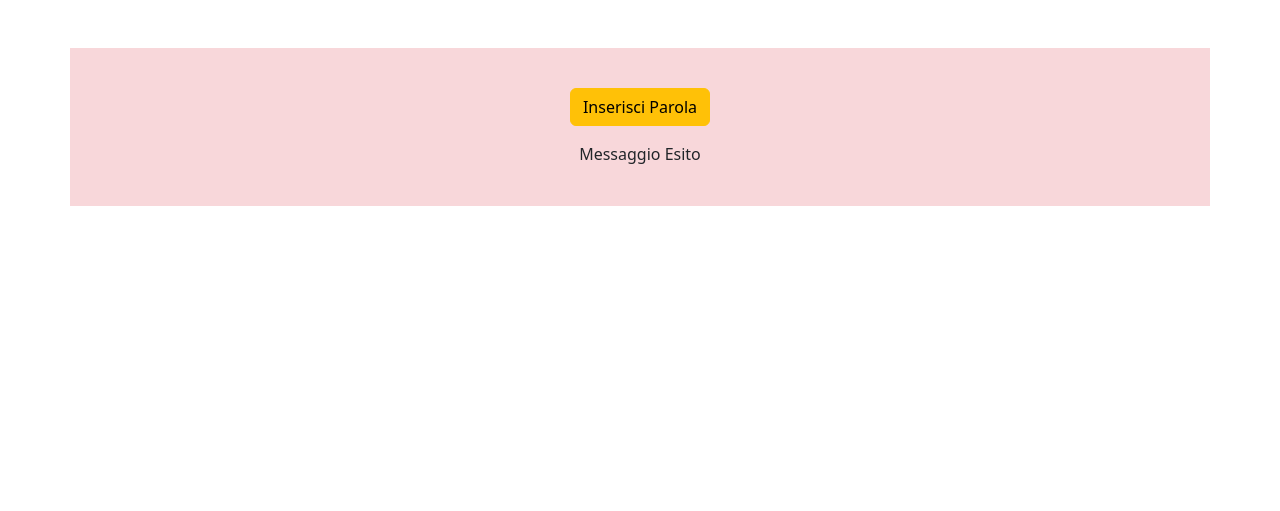
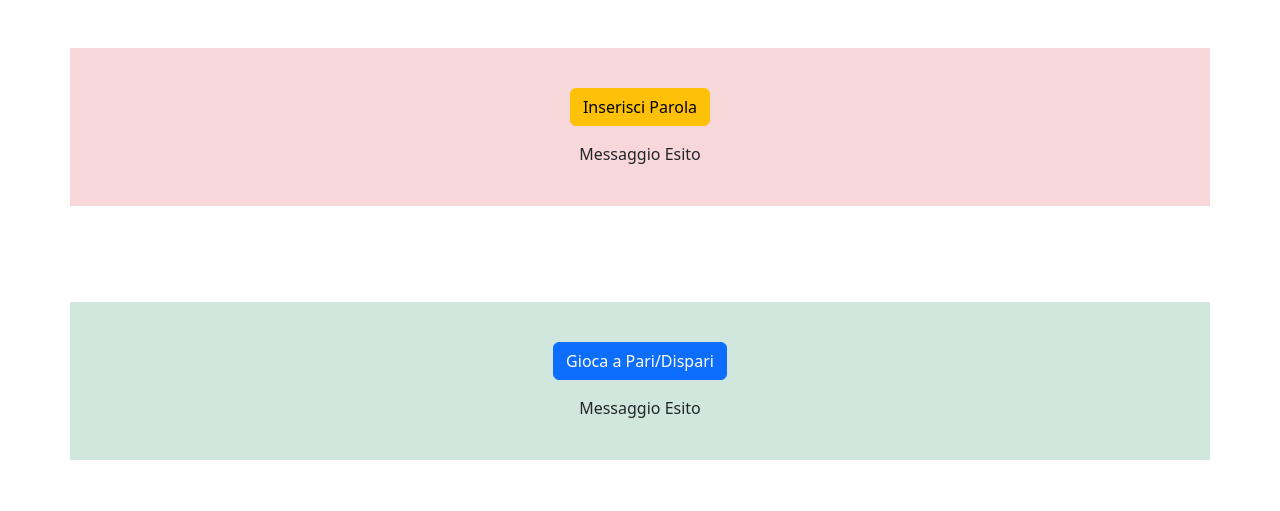
Before and after one commit to FedeAle1525/js-paliedispari, a plain HTML site: page index.html in a window 1280 px wide. Drawn offline with nearby package versions, Linux system fonts and the light colour scheme.

Commit message:
FEAT markup HTML for "Es.2 - Pari/Dispari"

```diff
--- a/index.html
+++ b/index.html
@@ -28,6 +28,24 @@
     </div>
   </section>
 
+  <section class="py-5 ">
+    <div class="container py-4 bg-success-subtle">
+      <div class="row py-3">
+
+        <!-- Bottone "Pari/Dispari" -->
+        <div class="col-12 mb-3 text-center">
+          <button id="pari-dispari" type="button" class="btn btn-primary">Gioca a Pari/Dispari</button>
+        </div>
+
+        <!-- Messaggio con Esito -->
+        <div id="risultato" class="col-12 text-center">
+          Messaggio Esito
+        </div>
+
+      </div>
+    </div>
+  </section>
+
   <script src="./js/script.js"></script>
 </body>
 </html>
```
